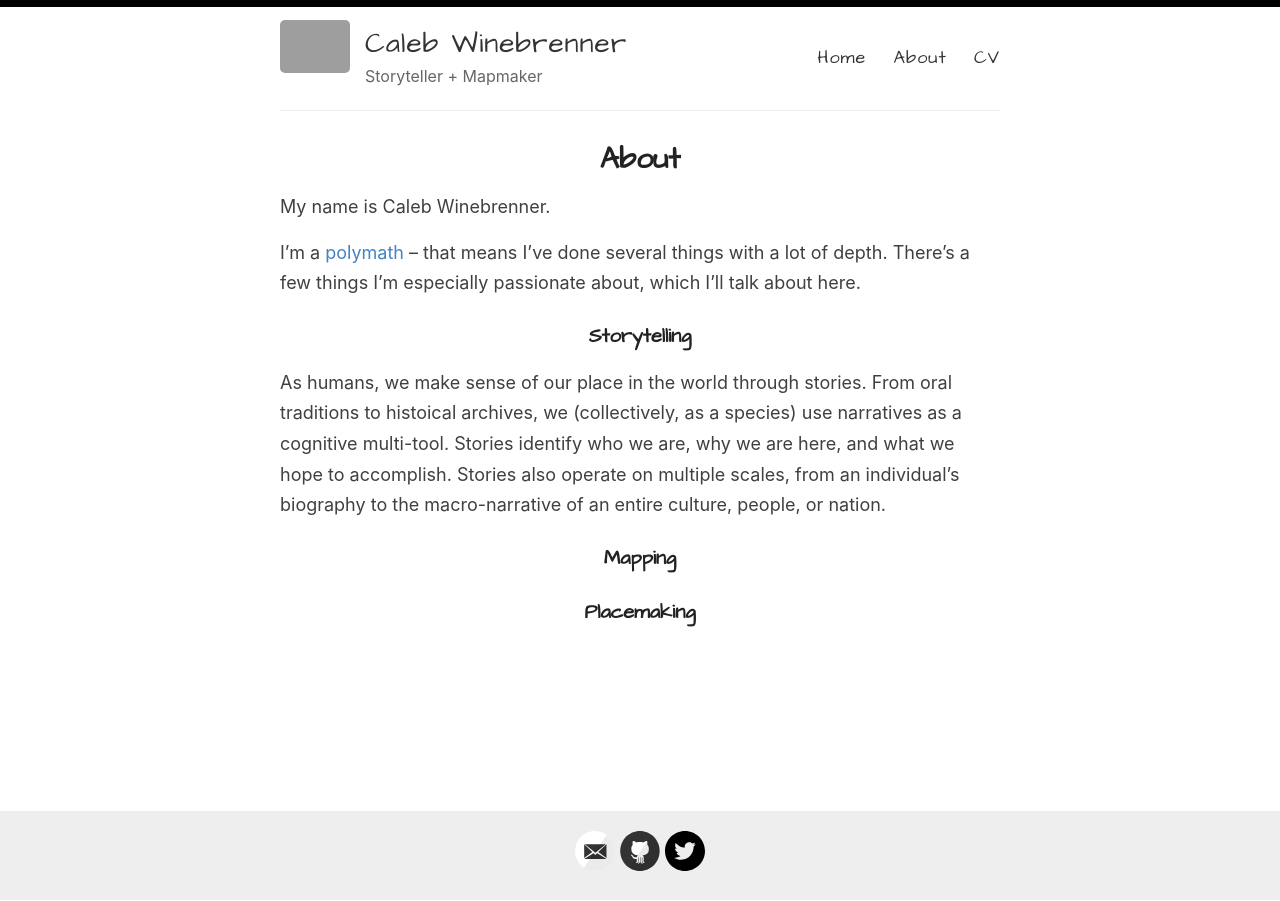
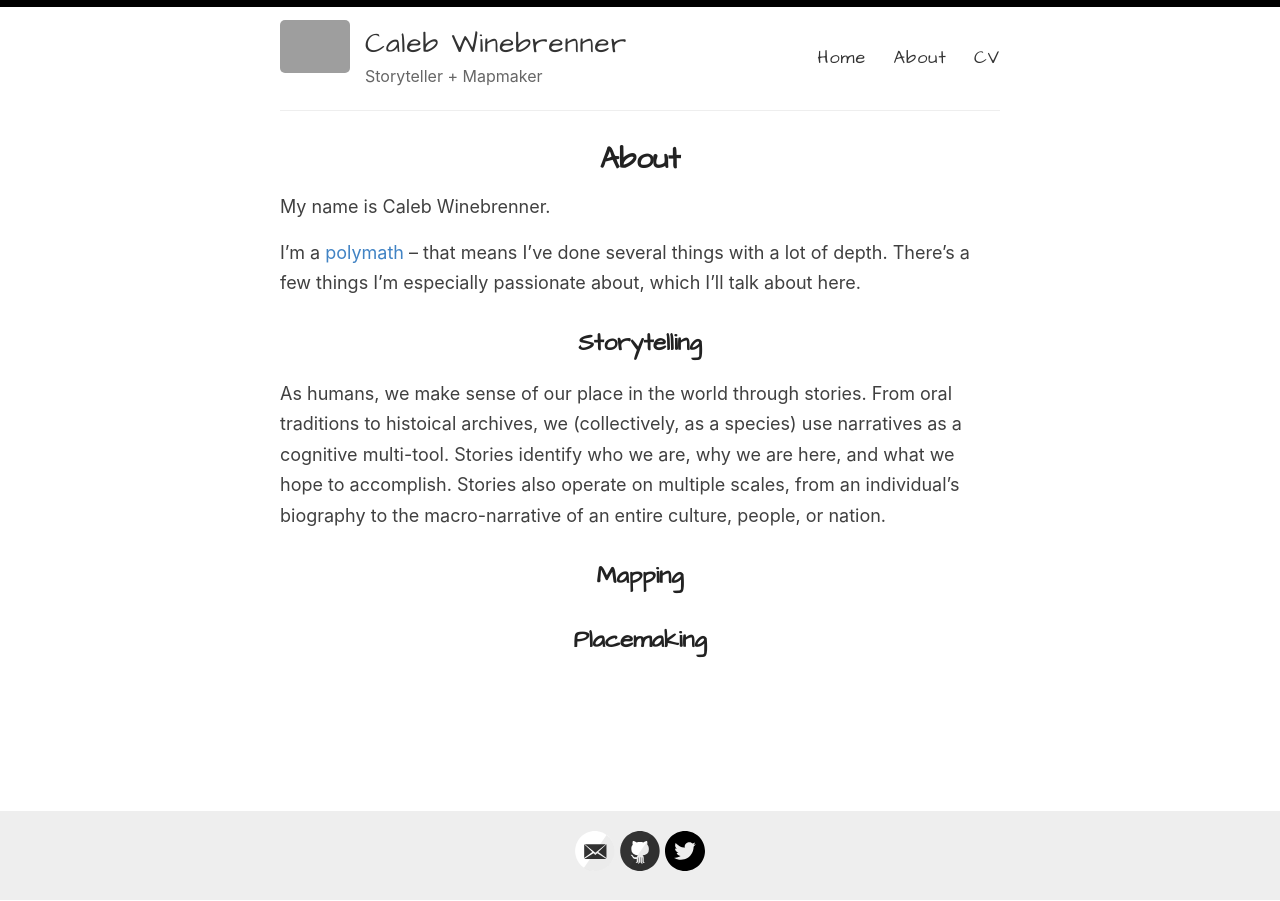
Before and after one commit to mappist/mappist.github.io, a Jekyll site: the page built from _pages/about.md, in a window 1280 px wide. Built offline with Jekyll 4.4.1, drawn with Linux system fonts in a browser that asks for light colours; grey boxes are pictures that could not be loaded.

```diff
--- a/_pages/about.md
+++ b/_pages/about.md
@@ -8,13 +8,13 @@ My name is Caleb Winebrenner.
 
 I'm a [polymath](https://en.wikipedia.org/wiki/Polymath) -- that means I've done several things with a lot of depth. There's a few things I'm especially passionate about, which I'll talk about here.
 
-### Storytelling
+## Storytelling
 
 As humans, we make sense of our place in the world through stories. From oral traditions to histoical archives, we (collectively, as a species) use narratives as a cognitive multi-tool. Stories identify who we are, why we are here, and what we hope to accomplish. Stories also operate on multiple scales, from an individual's biography to the macro-narrative of an entire culture, people, or nation.
 
 
-### Mapping
+## Mapping
 
 
 
-### Placemaking
+## Placemaking
```
